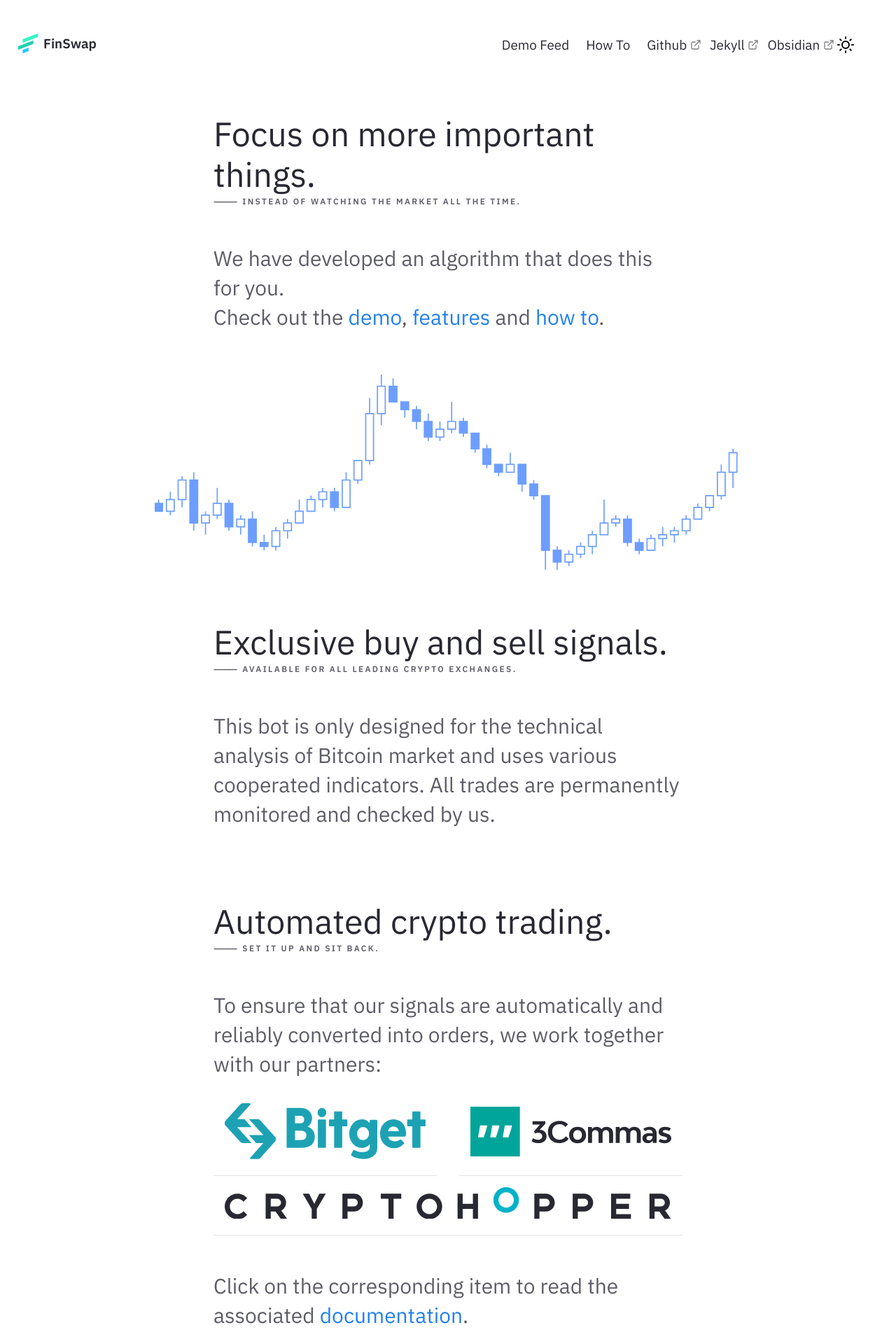
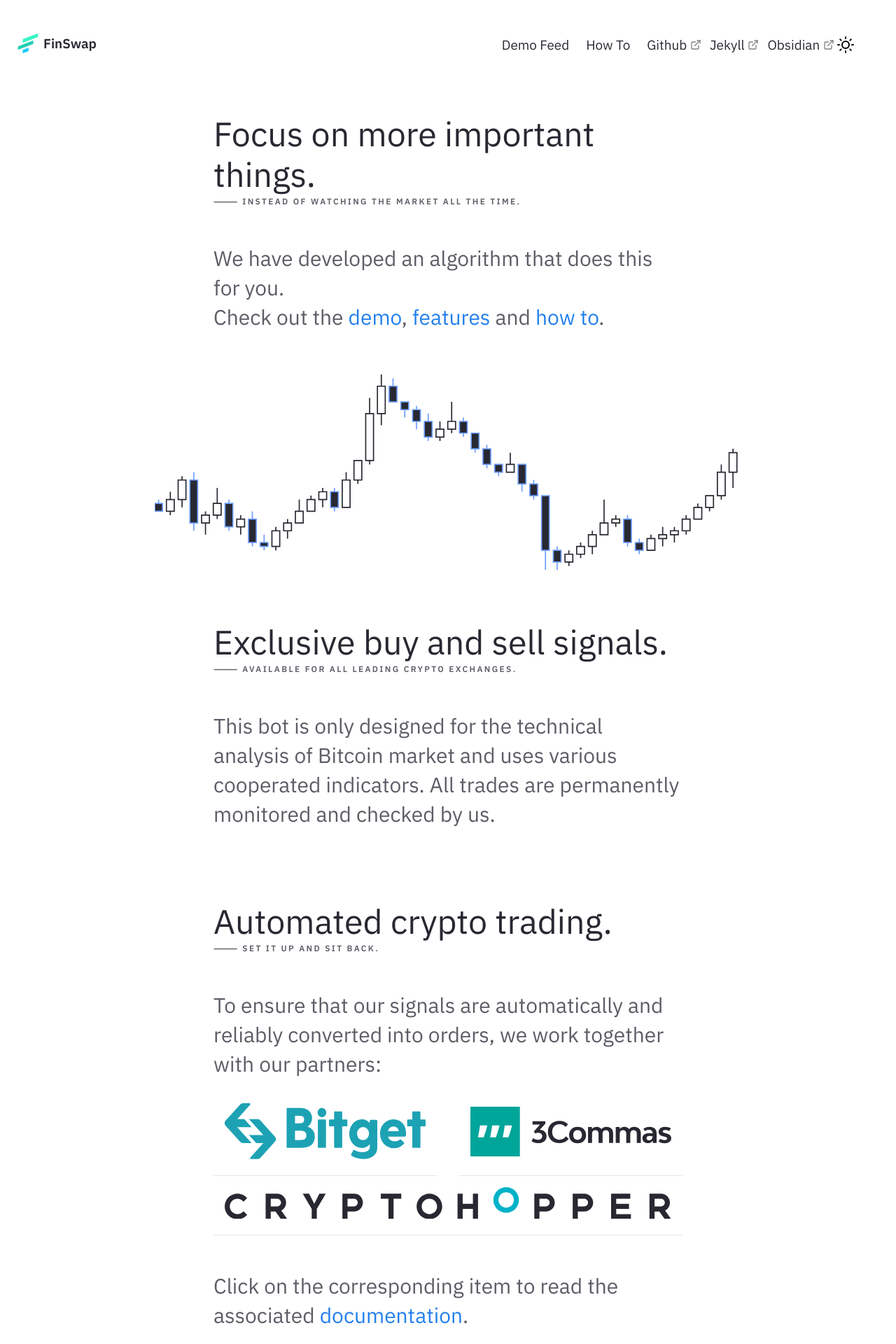
Before and after one commit to kevinroku/nroku.github.io, a Jekyll site: the page built from pages/index.md, in a window 1280 px wide. Shown: the top 1920 px of the page at 70% size. Built offline with Jekyll 4.4.1, drawn with Linux system fonts in a browser that asks for light colours.

Commit message:
Update Chart.html

```diff
--- a/_includes/_snippets/Chart.html
+++ b/_includes/_snippets/Chart.html
@@ -1,8 +1,8 @@
 <svg viewBox="0 -50 150 50" fill="none" xmlns="http://www.w3.org/2000/svg">
   <defs>
   <style>
-    #red { fill:#6d9eff; stroke:#6d9eff; stroke-width:0.3 }
-    #green { fill:none; stroke:#6d9eff; stroke-width:0.3 }
+    #red { fill:var(--color-text-main); stroke:#6d9eff; stroke-width:0.3 }
+    #green { fill:none; stroke:var(--color-text-main); stroke-width:0.3 }
   </style>
   </defs>
   <path d="M 0 -15 L 0 -17 L 2 -17 L 2 -15 Z M 1 -15 L 1 -15 M 1 -17 L 1 -18" id="red" />
```
